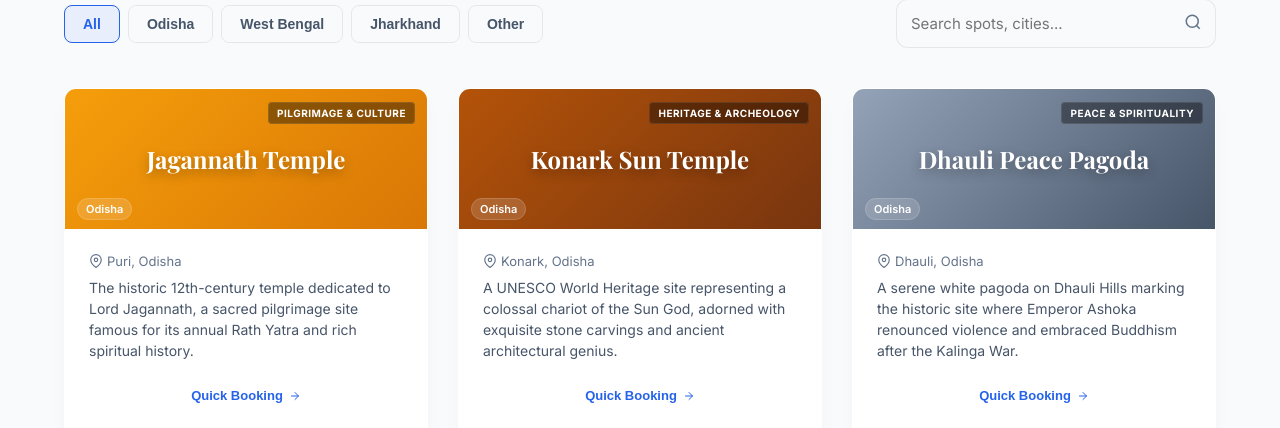
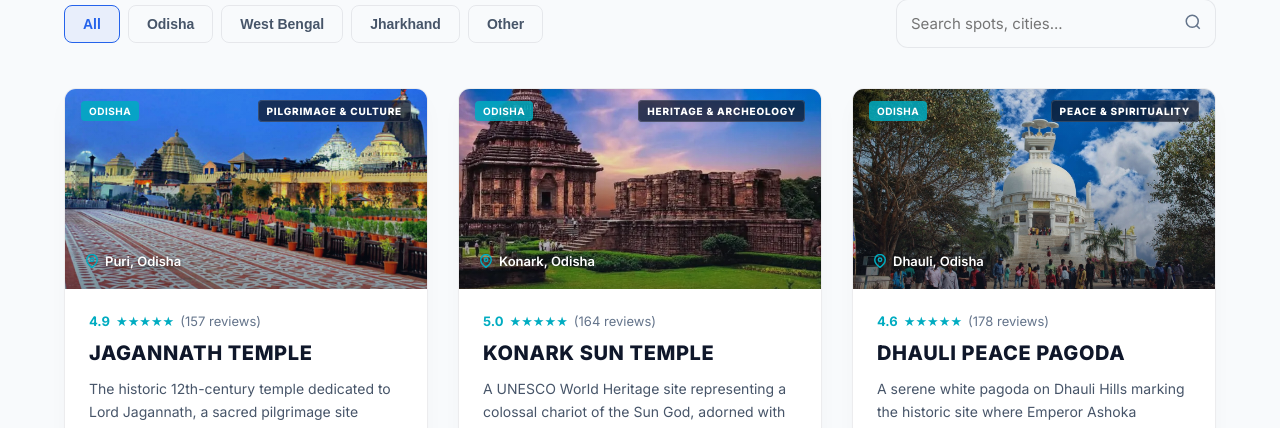
Before and after one commit to satyasandhya97/esplanadecab, a Next.js app: page /destinations in a window 1280 px wide. Shown: the part 524-952 px from the top of the page. Built offline with nearby package versions, Linux system fonts and the light colour scheme; a web font is replaced by a local one.

Commit message:
Optimized the booking-form file and updated the destination card page.

```diff
--- a/src/components/booking-form.tsx
+++ b/src/components/booking-form.tsx
@@ -171,8 +171,8 @@ export default function BookingForm() {
             onChange={(e) => setVehicle(e.target.value)}
           >
             {vehicles.map((v) => (
-              <option key={v.id} value={v.id} style={{ backgroundColor: '#111827', color: '#FFF' }}>
-                {v.name} - {v.subName} (Est: ₹{v.pricePerKm}/km)
+              <option key={v.id} value={v.id} style={{ backgroundColor: '#ffffff', color: '#0F172A' }}>
+                {v.name} - {v.subName}
               </option>
             ))}
           </select>
--- a/src/components/destination-card.tsx
+++ b/src/components/destination-card.tsx
@@ -7,7 +7,38 @@ interface DestinationCardProps {
   destination: Destination;
 }
 
+const getDestinationImage = (id: string) => {
+  const images: Record<string, string> = {
+    'jagannath-temple': '/assests/jagannathpuri-L897Iz2Y.jpg',
+    'konark-sun-temple': '/assests/suntempleKonark-gJAyjDUN.jpg',
+    'dhauli-peace-pagoda': '/assests/dhauli1-ECf85SZ-.jpg',
+    'chilika-lake': '/assests/chilika-QA3lyluq.jpg',
+    'bhitarkanika-sanctuary': '/assests/bhitarkanika-GwLTNnZj.jpg',
+    'navadvipa': '/assests/navadvipakolkata-qNYqwfUl.jpg',
+    'baidyanath-dham': '/assests/BabaBaidyanath-ml0t5fE1.jpg',
+    'gangasagar': '/assests/gangasagar-Q2hUDeLL.jpg',
+    'darjeeling': '/assests/DARJEELING-J5i8BuTF.jpg',
+    'similipal-national-park': '/assests/Similipal-PGJbJeMI.jpg',
+    'koraput-valley': '/assests/Koraput-xmHS2r__.jpg',
+    'malkangiri': '/assests/Malkangiri-GFA0KlvE.jpg',
+    'hirakud-dam': '/assests/HirakudDam-QHE__Wqf.jpg',
+    'satkosia-gorge': '/assests/Satkosia-0fnPzX2M.jpg',
+    'chitrakoot-falls': '/assests/chitrakotwaterfalls-u9qgl7JW.jpg',
+  };
+  return images[id] || '/assests/jagannathpuri-L897Iz2Y.jpg';
+};
+
+// Generate deterministic star rating based on destination name length
+const getMockRating = (name: string) => {
+  const score = 4.5 + (name.length % 6) * 0.1;
+  const rating = Math.min(score, 5.0).toFixed(1);
+  const reviewsCount = 45 + (name.length * 7) % 180;
+  return { rating, reviewsCount };
+};
+
 export default function DestinationCard({ destination }: DestinationCardProps) {
+  const { rating, reviewsCount } = getMockRating(destination.name);
+  const imageUrl = getDestinationImage(destination.id);
 
   const handleQuickBook = () => {
     // Scroll to the booking form
@@ -31,54 +62,69 @@ export default function DestinationCard({ destination }: DestinationCardProps) {
 
   return (
     <div
-      className="glass-panel"
+      className="glass-panel hover-lift-card"
       style={{
         display: 'flex',
         flexDirection: 'column',
         height: '100%',
         overflow: 'hidden',
-        border: '1px solid rgba(255, 255, 255, 0.06)'
+        border: '1px solid var(--border-light)',
+        background: 'var(--bg-card)',
+        borderRadius: '12px',
+        boxShadow: 'var(--card-shadow)'
       }}
     >
-      {/* Accent Gradient Thumbnail */}
+      {/* Scenic Photo Thumbnail with layered hover-zoom effect */}
+      <div
+        className="hover-zoom-container"
+        style={{
+          height: '200px',
+          position: 'relative',
+          display: 'flex',
+          alignItems: 'flex-end',
+          color: '#FFF',
+          padding: '20px'
+        }}
+      >
+        {/* Layer 1: Background Image */}
+        <div
+          className="hover-zoom-image"
+          style={{
+            position: 'absolute',
+            inset: 0,
+            backgroundImage: `url(${imageUrl})`,
+            backgroundSize: 'cover',
+            backgroundPosition: 'center',
+            zIndex: 1
+          }}
+        />
+
+        {/* Layer 2: Gradient Overlay */}
         <div
           style={{
-          height: '140px',
-          background: destination.gradient,
-          position: 'relative',
-          display: 'flex',
-          alignItems: 'center',
-          justifyContent: 'center',
-          color: '#FFF',
-          padding: '20px',
-          textAlign: 'center'
+            position: 'absolute',
+            inset: 0,
+            background: 'linear-gradient(to bottom, rgba(15, 23, 42, 0.1) 40%, rgba(15, 23, 42, 0.45) 100%)',
+            zIndex: 2
           }}
-      >
-        <span
-          style={{
-            fontFamily: 'var(--font-serif)',
-            fontSize: '24px',
-            fontWeight: '700',
-            textShadow: '0 4px 12px rgba(0,0,0,0.3)',
-            lineHeight: 1.1
-          }}
-        >
-          {destination.name}
-        </span>
+        />
 
+        {/* Layer 3: Interactive badging & text overlay */}
+        <div style={{ position: 'relative', zIndex: 3, width: '100%' }}>
           {/* Category badge */}
-        <div style={{ position: 'absolute', top: '12px', right: '12px' }}>
+          <div style={{ position: 'absolute', bottom: '150px', right: '-4px' }}>
             <span
               style={{
                 fontSize: '10px',
-              fontWeight: '700',
-              background: 'rgba(0, 0, 0, 0.4)',
+                fontWeight: '800',
+                background: 'rgba(15, 23, 42, 0.75)',
+                backdropFilter: 'blur(4px)',
                 color: '#FFF',
                 padding: '4px 8px',
                 borderRadius: '4px',
                 textTransform: 'uppercase',
-              letterSpacing: '0.05em',
-              border: '1px solid rgba(255,255,255,0.1)'
+                letterSpacing: '0.08em',
+                border: '1px solid rgba(255,255,255,0.15)'
               }}
             >
               {destination.category}
@@ -86,21 +132,31 @@ export default function DestinationCard({ destination }: DestinationCardProps) {
           </div>
 
           {/* Region badge */}
-        <div style={{ position: 'absolute', bottom: '12px', left: '12px' }}>
+          <div style={{ position: 'absolute', bottom: '150px', left: '-4px' }}>
             <span
               style={{
-              fontSize: '11px',
-              fontWeight: '600',
-              background: 'rgba(255, 255, 255, 0.15)',
+                fontSize: '10px',
+                fontWeight: '700',
+                background: 'rgba(0, 172, 193, 0.85)',
                 backdropFilter: 'blur(4px)',
                 color: '#FFF',
-              padding: '3px 8px',
-              borderRadius: '9999px',
-              border: '1px solid rgba(255,255,255,0.15)'
+                padding: '4px 8px',
+                borderRadius: '4px',
+                textTransform: 'uppercase',
+                letterSpacing: '0.05em'
               }}
             >
               {destination.region}
             </span>
+          </div>
+
+          {/* Location Text */}
+          <div style={{ display: 'flex', alignItems: 'center', gap: '6px', textShadow: '0 2px 4px rgba(0,0,0,0.5)', fontSize: '13px', fontWeight: '600' }}>
+            <svg width="14" height="14" viewBox="0 0 24 24" fill="none" stroke="currentColor" strokeWidth="2.5" strokeLinecap="round" strokeLinejoin="round" style={{ color: 'var(--accent-teal)' }}>
+              <path d="M21 10c0 7-9 13-9 13s-9-6-9-13a9 9 0 0 1 18 0z"/><circle cx="12" cy="10" r="3"/>
+            </svg>
+            <span>{destination.location}</span>
+          </div>
         </div>
       </div>
 
@@ -112,18 +168,35 @@ export default function DestinationCard({ destination }: DestinationCardProps) {
           flexDirection: 'column',
           flexGrow: 1,
           justifyContent: 'space-between',
-          gap: '16px'
+          gap: '16px',
+          background: 'var(--bg-card)'
         }}
       >
         <div style={{ display: 'flex', flexDirection: 'column', gap: '8px' }}>
-          <div style={{ display: 'flex', alignItems: 'center', gap: '4px', color: 'var(--text-muted)', fontSize: '13px' }}>
-            <svg width="14" height="14" viewBox="0 0 24 24" fill="none" stroke="currentColor" strokeWidth="2" strokeLinecap="round" strokeLinejoin="round">
-              <path d="M21 10c0 7-9 13-9 13s-9-6-9-13a9 9 0 0 1 18 0z"/><circle cx="12" cy="10" r="3"/>
-            </svg>
-            <span>{destination.location}</span>
+          {/* Rating stars row */}
+          <div style={{ display: 'flex', alignItems: 'center', gap: '6px', fontSize: '13px' }}>
+            <span style={{ color: 'var(--accent-teal)', fontWeight: '700' }}>{rating}</span>
+            <div style={{ color: 'var(--accent-teal)', display: 'flex', gap: '1px' }}>
+              {'★'.repeat(Math.round(parseFloat(rating)))}
+              {'☆'.repeat(5 - Math.round(parseFloat(rating)))}
+            </div>
+            <span style={{ color: 'var(--text-muted)' }}>({reviewsCount} reviews)</span>
           </div>
 
-          <p style={{ fontSize: '14px', color: 'var(--text-secondary)', lineHeight: '1.5' }}>
+          <h3
+            style={{
+              fontSize: '20px',
+              fontWeight: '800',
+              color: 'var(--text-primary)',
+              textTransform: 'uppercase',
+              letterSpacing: '0.03em',
+              margin: '4px 0'
+            }}
+          >
+            {destination.name}
+          </h3>
+
+          <p style={{ fontSize: '14px', color: 'var(--text-secondary)', lineHeight: '1.6' }}>
             {destination.description}
           </p>
         </div>
@@ -131,31 +204,32 @@ export default function DestinationCard({ destination }: DestinationCardProps) {
         <button
           onClick={handleQuickBook}
           style={{
-            background: 'rgba(255,255,255,0.05)',
-            border: '1px solid rgba(255,255,255,0.08)',
-            color: 'var(--accent-gold)',
-            padding: '10px 16px',
-            borderRadius: '8px',
+            background: 'var(--accent-gold)',
+            border: 'none',
+            color: '#FFFFFF',
+            padding: '12px 16px',
+            borderRadius: '6px',
             fontSize: '13px',
-            fontWeight: '600',
+            fontWeight: '700',
             cursor: 'pointer',
             transition: 'var(--transition-smooth)',
             display: 'flex',
             alignItems: 'center',
             justifyContent: 'center',
-            gap: '6px'
+            gap: '6px',
+            boxShadow: '0 4px 10px rgba(37, 99, 235, 0.15)'
           }}
           onMouseEnter={(e) => {
-            e.currentTarget.style.background = 'rgba(245, 158, 11, 0.1)';
-            e.currentTarget.style.borderColor = 'rgba(245, 158, 11, 0.2)';
+            e.currentTarget.style.background = 'var(--accent-gold-hover)';
+            e.currentTarget.style.transform = 'translateY(-1px)';
           }}
           onMouseLeave={(e) => {
-            e.currentTarget.style.background = 'rgba(255,255,255,0.05)';
-            e.currentTarget.style.borderColor = 'rgba(255,255,255,0.08)';
+            e.currentTarget.style.background = 'var(--accent-gold)';
+            e.currentTarget.style.transform = 'translateY(0)';
           }}
         >
-          Quick Booking
-          <svg width="12" height="12" viewBox="0 0 24 24" fill="none" stroke="currentColor" strokeWidth="2" strokeLinecap="round" strokeLinejoin="round">
+          Book Outstation Taxi
+          <svg width="14" height="14" viewBox="0 0 24 24" fill="none" stroke="currentColor" strokeWidth="2.5" strokeLinecap="round" strokeLinejoin="round">
             <line x1="5" y1="12" x2="19" y2="12"/><polyline points="12 5 19 12 12 19"/>
           </svg>
         </button>
```
Also changed, not shown: src/components/fleet-section.tsx (+125 -135 lines). Lines whose indentation alone changed are shown as unchanged.
